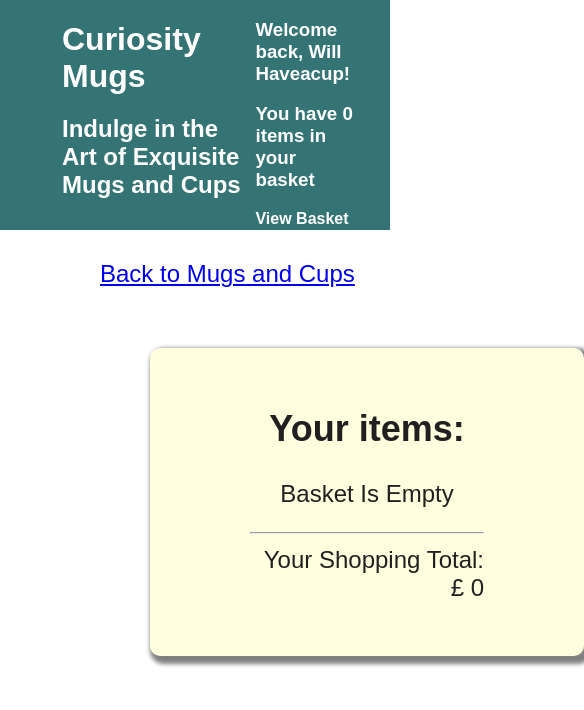
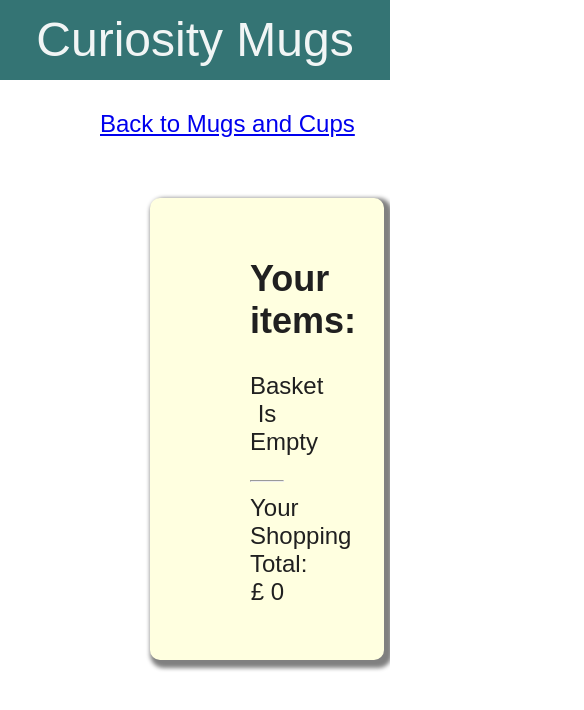
Before and after one commit to taksgarby/curiositymugs, a React (Create React App) app: page /curiositymugs/basket in a window 390 px wide. Shown: the top 710 px of the page, 584 px wide, since content can reach past the window. Built offline with nearby package versions, Linux system fonts and the light colour scheme.

Commit message:
changed navbar css for mobile friendly one

```diff
--- a/src/components/Header.js
+++ b/src/components/Header.js
@@ -1,40 +1,62 @@
 import React, { useState } from 'react';
 import { Link } from "react-router-dom";
 import styled from 'styled-components';
+import '../styles/Header.css'
 
 const Header = ( { user } ) => {
 
-  const Header = styled.header`
-    background: #347474;
-    color: white;
-    display: flex;
-    justify-content: space-between;
-  `
+  // const Header = styled.header`
+  //   background: #347474;
+  //   color: white;
+  //   display: flex;
+  //   justify-content: space-between;
 
-  const HeaderGroup = styled.hgroup `
-    display: flex;
-    flex-direction: column;
-    margin-left: 2rem;
-    margin-bottom: 0.7rem;
-    padding-left: 30px;
-  `
+  // `
+
+  // const HeaderGroup = styled.hgroup `
+  //   display: flex;
+  //   flex-direction: column;
+  //   margin-left: 2rem;
+  //   margin-bottom: 0.7rem;
+  //   padding-left: 30px;
+  // `
 
   return (
-    <Header>
-        <HeaderGroup>
-          <h1>Curiosity Mugs</h1>
-          <h2>Indulge in the Art of Exquisite Mugs and Cups</h2>
-        </HeaderGroup>
+    <div className='header'>
+      <div className='shop-name'>
+        Curiosity Mugs
+      </div>
+    </div>
 
 
 
-      <div id="user-info">
-        <h3>Welcome back, { user.name }!</h3>
-        <h3>You have { user.basket.length } items in your basket</h3>
-        <Link to="/curiositymugs/basket">View Basket</Link>
+    // <Header>
+    //     <HeaderGroup>
+    //       <h1>Curiosity Mugs</h1>
+    //       <h2>Indulge in the Art of Exquisite Mugs and Cups</h2>
+    //     </HeaderGroup>
 
-      </div>
-    </Header>
+
+
+    //   <div id="user-info">
+    //     <h3>Welcome back, { user.name }!</h3>
+    //     <h3>You have { user.basket.length } items in your basket</h3>
+    //     <Link to="/curiositymugs/basket">View Basket</Link>
+
+    //   </div>
+    // </Header>
+    // <div className="header">
+    //   <div className="header-contents">
+    //   <div className="shop-name">
+    //     Curiosity Mugs
+    //   </div>
+    //   <div className="logos">
+    //     adaf
+    //   </div>
+    //   </div>
+    // </div>
+
+
   );
 };
 
--- a/src/containers/MainContainer.js
+++ b/src/containers/MainContainer.js
@@ -4,6 +4,7 @@ import Header from '../components/Header';
 import ItemsList from '../components/ItemsList';
 import storedItems from '../data/ShopItems';
 import Basket from '../components/Basket'
+// import '../styles/Container.css';
 
 const MainContainer = () => {
   const [user, setUser] = useState({
--- a/src/index.css
+++ b/src/index.css
@@ -11,3 +11,7 @@ code {
   font-family: source-code-pro, Menlo, Monaco, Consolas, 'Courier New',
     monospace;
 }
+
+* {
+  box-sizing: border-box;
+}
--- /dev/null
+++ b/src/styles/Container.css
@@ -0,0 +1,7 @@
+body {
+    position: relative;
+    width: 1440px;
+    height: 1600px;
+
+    background: #F6EBDA;
+    }
--- /dev/null
+++ b/src/styles/Header.css
@@ -0,0 +1,155 @@
+.header {
+    background: #347474;
+    height: 80px;
+    display: flex;
+    justify-content: center;
+    align-items: center;
+    font-size: 1.2rem;
+  }
+
+.shop-name {
+    /* position: absolute;
+    width: 589px;
+    height: 50px;
+    left: calc(50% - 589px/2 - 248.5px);
+    top: calc(50% - 50px/2 - 1610.5px); */
+    font-style: normal;
+    font-weight: 500;
+    font-size: 50px;
+    line-height: 100%;
+    color: #f1f5f5;
+    font-size: 3rem;
+}
+
+
+
+  .navbar-logo {
+    color: #fff;
+    justify-self: start;
+    font-size: 2rem;
+  }
+
+  .nav-menu {
+    display: grid;
+    grid-template-columns: repeat(7, auto);
+    grid-gap: 10px;
+    list-style: none;
+    text-align: center;
+    width: 70vw;
+    justify-content: end;
+    margin-right: 2rem;
+  }
+
+  .nav-item {
+    display: flex;
+    align-items: center;
+    height: 80px;
+  }
+
+  .nav-links {
+    color: white;
+    text-decoration: none;
+    padding: 0.5rem 1rem;
+  }
+
+  .nav-links:hover {
+    background-color: #009f4f;
+    border-radius: 4px;
+    transition: all 0.2s ease-out;
+  }
+
+  .fa-bars {
+    color: #fff;
+  }
+
+  .nav-links-mobile {
+    display: none;
+  }
+
+  .menu-icon {
+    display: none;
+  }
+
+  @media screen and (max-width: 1200px) {
+    .NavbarItems {
+      position: relative;
+    }
+
+    .nav-menu {
+      display: flex;
+      flex-direction: column;
+      width: 100%;
+      height: 90vh;
+      position: absolute;
+      top: 80px;
+      left: -100%;
+      opacity: 1;
+      transition: all 0.5s ease;
+    }
+
+    .nav-menu.active {
+      background: #009f4f;
+      left: 0;
+      opacity: 1;
+      transition: all 0.5s ease;
+      z-index: 1;
+      justify-content: start;
+    }
+
+    .nav-links {
+      text-align: center;
+      padding: 2rem;
+      width: 100%;
+      display: table;
+    }
+
+    /* .nav-links:hover {
+      background-color: #59bd8b;
+      border-radius: 0;
+    } */
+
+    .navbar-logo {
+      position: absolute;
+      top: 0;
+      left: 0;
+      transform: translate(25%, 50%);
+    }
+
+    .menu-icon {
+      display: block;
+      position: absolute;
+      top: 0;
+      right: 0;
+      transform: translate(-100%, 60%);
+      font-size: 1.8rem;
+      cursor: pointer;
+    }
+
+    .fa-times {
+      color: #fff;
+      font-size: 2rem;
+    }
+
+    .nav-links-mobile {
+      display: block;
+      text-align: center;
+      padding: 1.5rem;
+      margin: 2rem auto;
+      border-radius: 4px;
+      width: 80%;
+      background: #59bd8b;
+      text-decoration: none;
+      color: #fff;
+      font-size: 1.5rem;
+    }
+
+    .nav-links-mobile:hover {
+      background: #fff;
+      color: #009f4f;
+      transition: 250ms;
+    }
+
+    .login-btn {
+      display: none;
+    }
+  }
--- /dev/null
+++ b/src/styles/Header2.css
@@ -0,0 +1,38 @@
+.header {
+    position: absolute;
+    width: 1440px;
+    height: 125px;
+    left: 0px;
+    top: 0px;
+    background: #F6EBDA;
+}
+
+.header-contents {
+    display: flex;
+    justify-content: space-between;
+    flex-direction: row;
+}
+
+.shop-name {
+
+    font-family:'Roboto';
+    font-style: normal;
+    font-weight: 700;
+    font-size: 3rem;
+    color: #115052;
+    padding: 1rem;
+    margin-left: 3rem;
+
+}
+
+.logos{
+    font-family:'Roboto';
+    font-style: normal;
+    font-weight: 700;
+    font-size: 2rem;
+    color: #115052;
+    margin-bottom: 0;
+    margin-top: 2rem;
+    margin-right: 3rem;
+
+}
```
Also changed, not shown: 7 other files (tests, documents, lock files or other folders).
